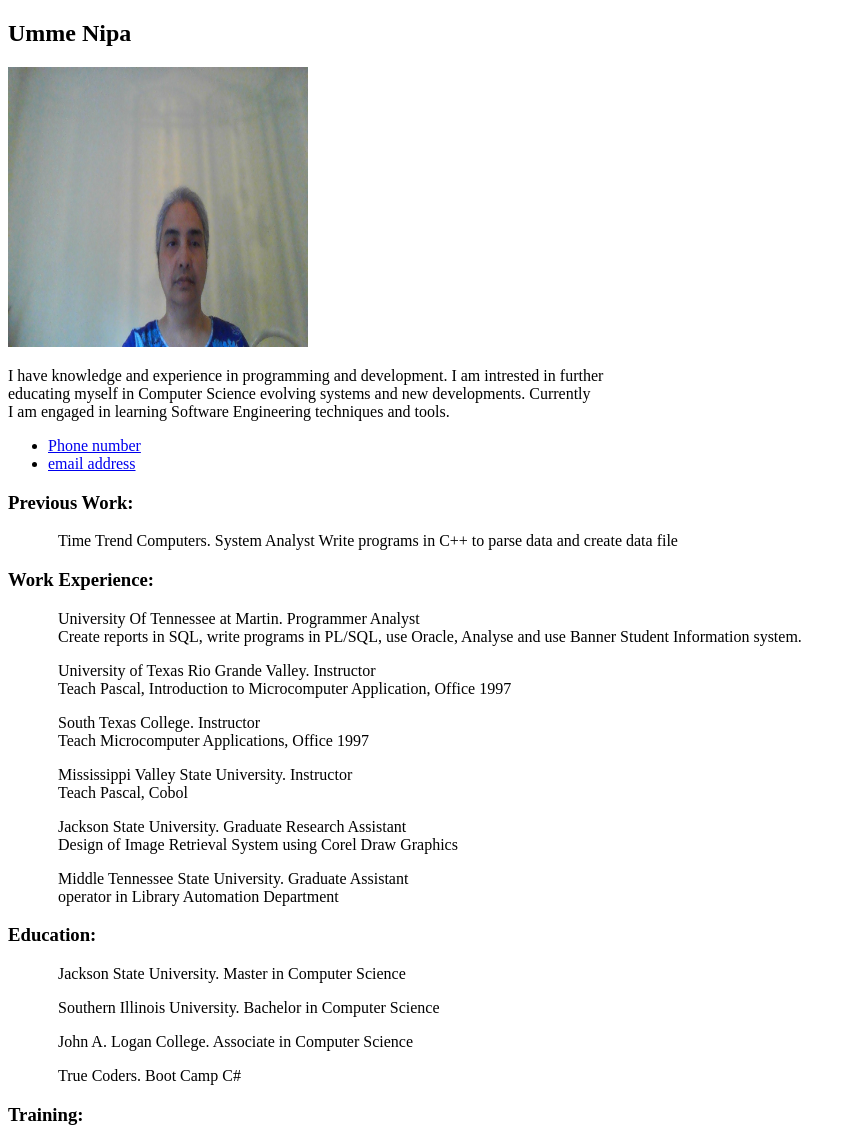
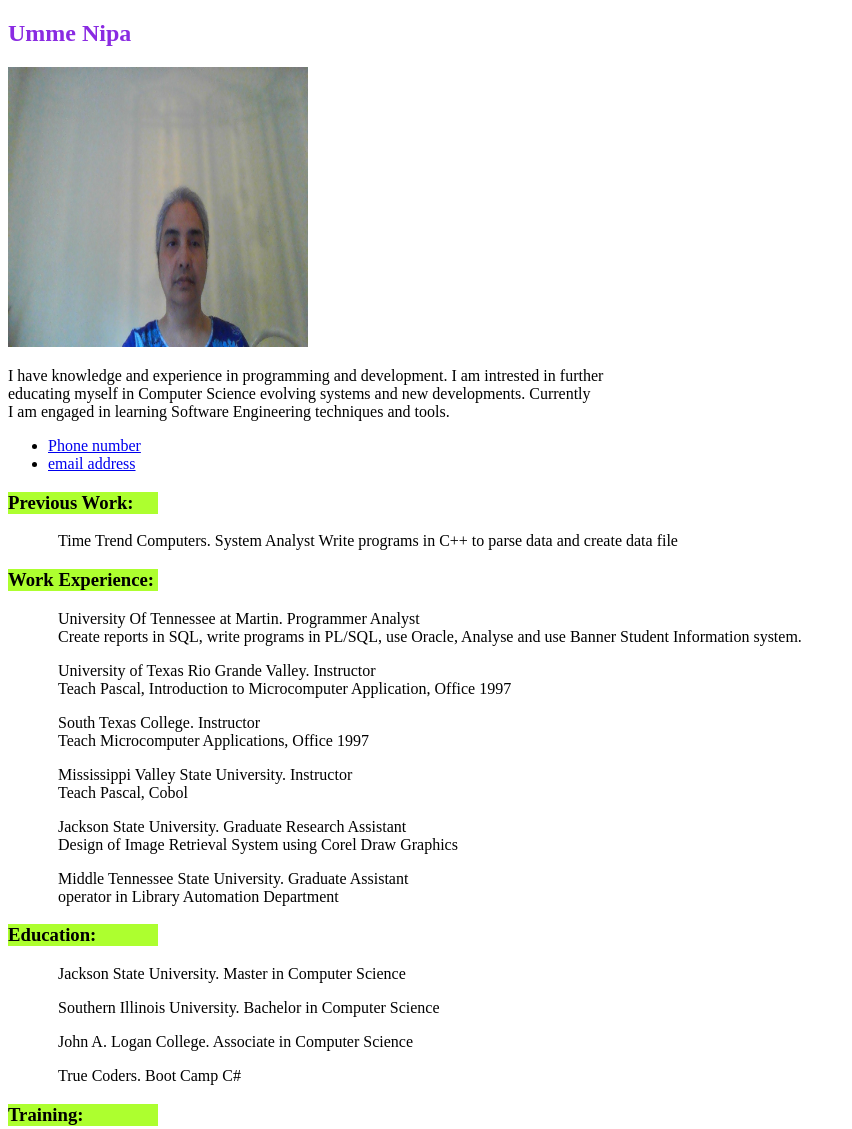
Before and after one commit to umme12git/Portfolio, a plain HTML site: page index.html in a window 1280 px wide. Shown: the top 1129 px of the page, without its empty margins (0-852 px from the left). Drawn offline with Linux system fonts and the light colour scheme.

Commit message:
added css styles

```diff
--- a/index.html
+++ b/index.html
@@ -4,27 +4,29 @@
     <meta charset="UTF-8">
     <meta http-equiv="X-UA-Compatible" content="IE=edge">
     <meta name="viewport" content="width=device-width, initial-scale=1.0">
+    <link rel = "stylesheet" href = "styles.css">
     <title>Umme Nipa</title>
 </head>
 <body>
-
+    <div>
     <Section>
-        <h1>Umme Nipa</h1>
+        <h1 id = "name">Umme Nipa</h1>
         <img src = "picturetwo.jpg" alt = "picture" width = 300 height = 280/>
         <p>I have knowledge and experience in programming and development.  I am intrested in further
             <br>educating myself in Computer Science evolving systems and new developments.  Currently
             <br>I am engaged in learning Software Engineering techniques and tools.  </p>
         <ul>
             <li><a href="Tel: 3186197733">Phone number</a></li>
-            <li><a href="mailto:unnipa01@yahoo.com"> email address</a></li>
+            <li><a href="mailto:unnipa01@yahoo.com">email address</a></li>
         </ul>
     </Section>
+    </div>
 
     <section>
-         <h3>Previous Work:</h3>
-         <p style = "margin-left:50px";>Time Trend Computers.  System Analyst
+         <h3 class = "focus-yellow">Previous Work:<br></h3>
+         <p id = "nameBs" style = "margin-left:50px";>Time Trend Computers.  System Analyst
              Write programs in C++ to parse data and create data file </p>
-        <h3>Work Experience: </h3>
+        <h3 class = "focus-yellow"><span>Work Experience: </span></h3>
         <p style = "margin-left:50px";>
             University Of Tennessee at Martin.  Programmer Analyst<br>
             Create reports in SQL, write programs in PL/SQL,  use Oracle, Analyse and use Banner Student Information system.
@@ -47,7 +49,7 @@
     </section>
 
     <section>
-            <h3>Education:</h3>
+            <h3 class = "focus-yellow"><span>Education:</span></h3>
             <p style = "margin-left:50px";>Jackson State University.  Master in Computer Science
             </p>
             <p style = "margin-left:50px";>Southern Illinois University.  Bachelor in Computer Science
@@ -58,7 +60,7 @@
     </section>
 
     <section>
-            <h3>Training:</h3>
+            <h3 class = "focus-yellow"><span>Training:</span></h3>
             <p style = "margin-left:50px";>
                 TekReliance.  Java/J2EE
                 training
--- /dev/null
+++ b/styles.css
@@ -0,0 +1,14 @@
+div :hover
+{
+    color:lightblue;
+}
+
+.focus-yellow
+{
+    background-color: greenyellow;
+    width: 150px;
+}
+#name
+{
+    color: blueviolet;
+}
```
Also changed, not shown: Untitled-1.html (deleted, +0 -12 lines).
